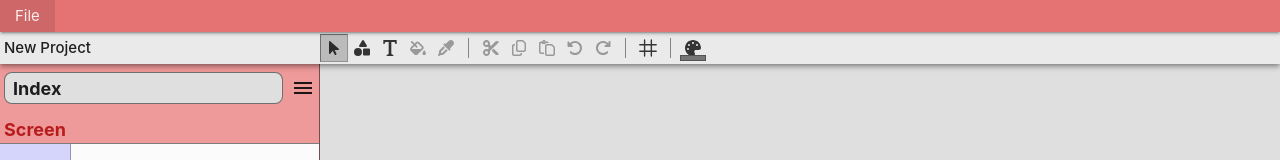
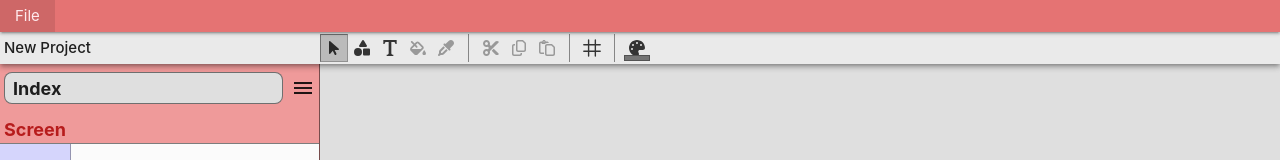
Before and after one commit to ShaneByrne0963/wirefree, a React (Vite) app: page / in a window 1280 px wide. Shown: the top 160 px of the page. Built offline with nearby package versions, Linux system fonts and the light colour scheme.

Commit message:
Revert "Add undo and redo buttons to control panel"
This reverts commit e2b9cc1380e6b5c38bbd2f33f8e93b909498895f.

```diff
--- a/src/assets/css/style.css
+++ b/src/assets/css/style.css
@@ -403,10 +403,10 @@ input[type="text"]:not(.browser-default) {
     }
 
     >.divider {
-        height: calc(100% - 8px);
+        height: 100%;
         width: 1px;
         border-right: 1px solid rgba(0, 0, 0, 0.4);
-        margin: 4px 8px;
+        margin: 0 8px;
     }
 }
 
--- a/src/components/VectorGraphic.tsx
+++ b/src/components/VectorGraphic.tsx
@@ -169,8 +169,8 @@ export const iconData = {
     "M142.9 142.9c-17.5 17.5-30.1 38-37.8 59.8c-5.9 16.7-24.2 25.4-40.8 19.5s-25.4-24.2-19.5-40.8C55.6 150.7 73.2 122 97.6 97.6c87.2-87.2 228.3-87.5 315.8-1L455 55c6.9-6.9 17.2-8.9 26.2-5.2s14.8 12.5 14.8 22.2l0 128c0 13.3-10.7 24-24 24l-8.4 0c0 0 0 0 0 0L344 224c-9.7 0-18.5-5.8-22.2-14.8s-1.7-19.3 5.2-26.2l41.1-41.1c-62.6-61.5-163.1-61.2-225.3 1zM16 312c0-13.3 10.7-24 24-24l7.6 0 .7 0L168 288c9.7 0 18.5 5.8 22.2 14.8s1.7 19.3-5.2 26.2l-41.1 41.1c62.6 61.5 163.1 61.2 225.3-1c17.5-17.5 30.1-38 37.8-59.8c5.9-16.7 24.2-25.4 40.8-19.5s25.4 24.2 19.5 40.8c-10.8 30.6-28.4 59.3-52.9 83.8c-87.2 87.2-228.3 87.5-315.8 1L57 457c-6.9 6.9-17.2 8.9-26.2 5.2S16 449.7 16 440l0-119.6 0-.7 0-7.6z",
   Shuffle:
     "M403.8 34.4c12-5 25.7-2.2 34.9 6.9l64 64c6 6 9.4 14.1 9.4 22.6s-3.4 16.6-9.4 22.6l-64 64c-9.2 9.2-22.9 11.9-34.9 6.9s-19.8-16.6-19.8-29.6l0-32-32 0c-10.1 0-19.6 4.7-25.6 12.8L284 229.3 244 176l31.2-41.6C293.3 110.2 321.8 96 352 96l32 0 0-32c0-12.9 7.8-24.6 19.8-29.6zM164 282.7L204 336l-31.2 41.6C154.7 401.8 126.2 416 96 416l-64 0c-17.7 0-32-14.3-32-32s14.3-32 32-32l64 0c10.1 0 19.6-4.7 25.6-12.8L164 282.7zm274.6 188c-9.2 9.2-22.9 11.9-34.9 6.9s-19.8-16.6-19.8-29.6l0-32-32 0c-30.2 0-58.7-14.2-76.8-38.4L121.6 172.8c-6-8.1-15.5-12.8-25.6-12.8l-64 0c-17.7 0-32-14.3-32-32s14.3-32 32-32l64 0c30.2 0 58.7 14.2 76.8 38.4L326.4 339.2c6 8.1 15.5 12.8 25.6 12.8l32 0 0-32c0-12.9 7.8-24.6 19.8-29.6s25.7-2.2 34.9 6.9l64 64c6 6 9.4 14.1 9.4 22.6s-3.4 16.6-9.4 22.6l-64 64z",
-  Undo: "M48.5 224L40 224c-13.3 0-24-10.7-24-24L16 72c0-9.7 5.8-18.5 14.8-22.2s19.3-1.7 26.2 5.2L98.6 96.6c87.6-86.5 228.7-86.2 315.8 1c87.5 87.5 87.5 229.3 0 316.8s-229.3 87.5-316.8 0c-12.5-12.5-12.5-32.8 0-45.3s32.8-12.5 45.3 0c62.5 62.5 163.8 62.5 226.3 0s62.5-163.8 0-226.3c-62.2-62.2-162.7-62.5-225.3-1L185 183c6.9 6.9 8.9 17.2 5.2 26.2s-12.5 14.8-22.2 14.8L48.5 224z",
-  Redo: "M386.3 160L336 160c-17.7 0-32 14.3-32 32s14.3 32 32 32l128 0c17.7 0 32-14.3 32-32l0-128c0-17.7-14.3-32-32-32s-32 14.3-32 32l0 51.2L414.4 97.6c-87.5-87.5-229.3-87.5-316.8 0s-87.5 229.3 0 316.8s229.3 87.5 316.8 0c12.5-12.5 12.5-32.8 0-45.3s-32.8-12.5-45.3 0c-62.5 62.5-163.8 62.5-226.3 0s-62.5-163.8 0-226.3s163.8-62.5 226.3 0L386.3 160z",
+  Refresh:
+    "M386.3 160L336 160c-17.7 0-32 14.3-32 32s14.3 32 32 32l128 0c17.7 0 32-14.3 32-32l0-128c0-17.7-14.3-32-32-32s-32 14.3-32 32l0 51.2L414.4 97.6c-87.5-87.5-229.3-87.5-316.8 0s-87.5 229.3 0 316.8s229.3 87.5 316.8 0c12.5-12.5 12.5-32.8 0-45.3s-32.8-12.5-45.3 0c-62.5 62.5-163.8 62.5-226.3 0s-62.5-163.8 0-226.3s163.8-62.5 226.3 0L386.3 160z",
   Yes: "448|M438.6 105.4c12.5 12.5 12.5 32.8 0 45.3l-256 256c-12.5 12.5-32.8 12.5-45.3 0l-128-128c-12.5-12.5-12.5-32.8 0-45.3s32.8-12.5 45.3 0L160 338.7 393.4 105.4c12.5-12.5 32.8-12.5 45.3 0z",
   No: "M367.2 412.5L99.5 144.8C77.1 176.1 64 214.5 64 256c0 106 86 192 192 192c41.5 0 79.9-13.1 111.2-35.5zm45.3-45.3C434.9 335.9 448 297.5 448 256c0-106-86-192-192-192c-41.5 0-79.9 13.1-111.2 35.5L412.5 367.2zM0 256a256 256 0 1 1 512 0A256 256 0 1 1 0 256z",
   Play: "384|M73 39c-14.8-9.1-33.4-9.4-48.5-.9S0 62.6 0 80L0 432c0 17.4 9.4 33.4 24.5 41.9s33.7 8.1 48.5-.9L361 297c14.3-8.7 23-24.2 23-41s-8.7-32.2-23-41L73 39z",
--- a/src/components/control-panel/ControlPanel.tsx
+++ b/src/components/control-panel/ControlPanel.tsx
@@ -12,8 +12,6 @@ function ControlPanel() {
     { graphic: "Cut", type: "action" },
     { graphic: "Copy", type: "action" },
     { graphic: "Paste", type: "action" },
-    { graphic: "Undo", type: "action" },
-    { graphic: "Redo", type: "action" },
     "",
     { graphic: "Grid", type: "action" },
     "",
--- a/src/components/control-panel/ControlPanelItem.tsx
+++ b/src/components/control-panel/ControlPanelItem.tsx
@@ -54,15 +54,7 @@ function ControlPanelItem(props: PanelItemProps) {
       : undefined
   );
   // Remove for full release
-  const unusableItems = [
-    "Fill",
-    "Dropper",
-    "Cut",
-    "Copy",
-    "Paste",
-    "Undo",
-    "Redo",
-  ];
+  const unusableItems = ["Fill", "Dropper", "Cut", "Copy", "Paste"];
 
   const dispatch = useDispatch();
   const selectedShape = useSelector(
--- a/src/components/side-panel/shapes/ShapeList.tsx
+++ b/src/components/side-panel/shapes/ShapeList.tsx
@@ -63,8 +63,7 @@ const shapeLists: shapeListsType = {
       "Swap",
       "Rotate",
       "Shuffle",
-      "Undo",
-      "Redo",
+      "Refresh",
       "Yes",
       "No",
       "Play",
```
